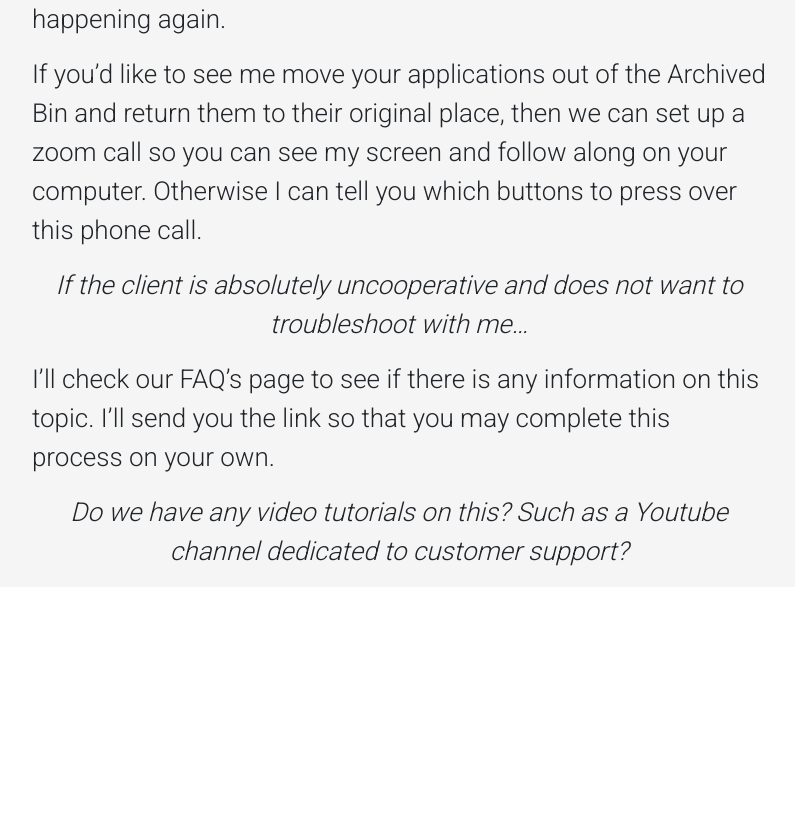
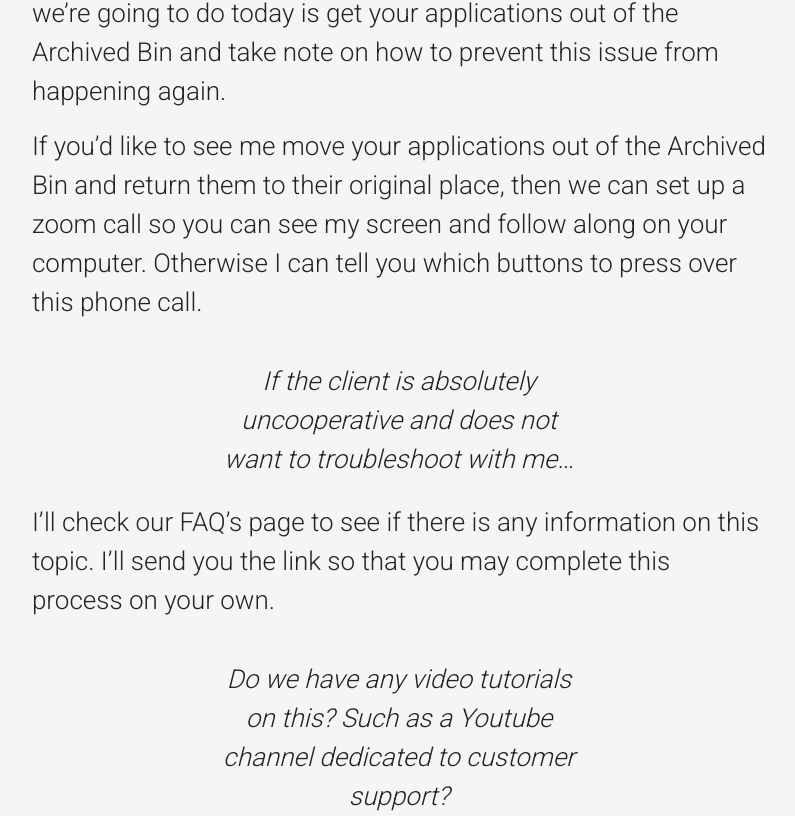
Before and after one commit to Erksters/CivicPlusResponses, a React (Create React App) app in the folder civicplusresponse/: page / in a window 1280 px wide. Shown: the part 1899-2715 px from the top of the page, without its empty margins (241-1036 px from the left). Before the commit the page ends 2486 px from the top, so only its background shows below. Built offline with nearby package versions, Linux system fonts and the light colour scheme.

Commit message:
Added line breaks to improve spacing between items and paragraphs

```diff
--- a/civicplusresponse/src/components/Response3/Response3.css
+++ b/civicplusresponse/src/components/Response3/Response3.css
@@ -1,3 +1,6 @@
-.Speech-style{
-    font-size: xx-large;
+.skinny{
+    width: 50%;
+    text-align: center;
+    margin: auto;
+    font-style: italic;
 }
--- a/civicplusresponse/src/components/Response3/Response3.js
+++ b/civicplusresponse/src/components/Response3/Response3.js
@@ -39,20 +39,29 @@ const Response3 = props => {
 
     return(
         <div>
+            <br/>
+
             <SayButton
-                classname="Coolness"
                 rate={1}
                 voice={selector}
                 speak={text6}
             >
                 Listen to Mary's technical problems <MDBIcon icon="volume-up" />
             </SayButton>
+
+            <br/>
+            <br/>
+
             <p style={{fontSize: sliderFontSize}}> {text}</p>
             <p style={{fontSize: sliderFontSize}}> {text2}</p>
             <p style={{fontSize: sliderFontSize}}> {text3}</p>
-            <p style={{fontSize: sliderFontSize, fontStyle:"italic", textAlign:'center'}}> {text4}</p>
+            <br/>
+            <p className="skinny" style={{fontSize: sliderFontSize}}> {text4}</p>
+            <br/>
             <p style={{fontSize: sliderFontSize}}> {text5}</p>
-            <p style={{fontSize: sliderFontSize, fontStyle:"italic", textAlign:'center'}}> {text6}</p>
+            <br/>
+            <p className="skinny" style={{fontSize: sliderFontSize}}> {text6}</p>
+
         </div>
     );
 }
```
Also changed, not shown: 1 other file (tests, documents, lock files or other folders).
